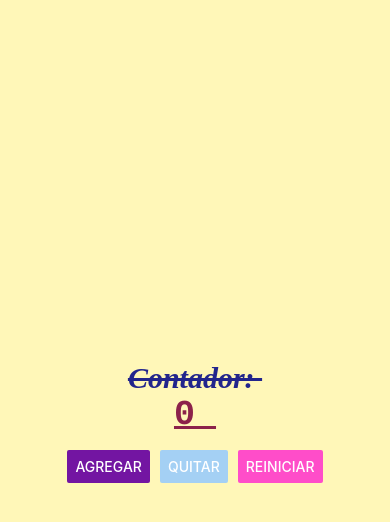
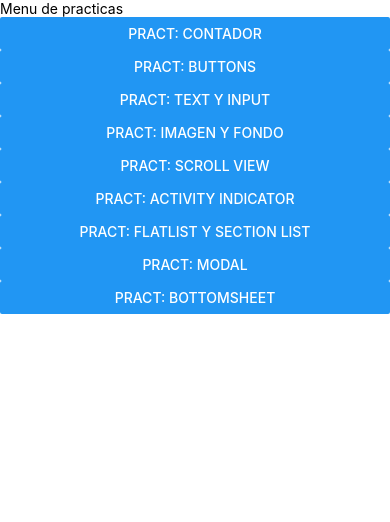
Before and after one commit to Yuliana-code28/PAM213, a React Native app in the folder intro/: screen / in a window 390 px wide. Shown: the top 522 px of the page. Built offline with nearby package versions, Linux system fonts and the light colour scheme.

Commit message:
Se crearon botones con sus respectivas pantallas

```diff
--- a/intro/App.js
+++ b/intro/App.js
@@ -1,8 +1,8 @@
-import ContadorScreen from './screens/ContadorScreen';
-//2.Main:Zona de componentes
+import MenuScreen from './screens/MenuScreen'
+
 export default function App() {
 
   return (
-    <ContadorScreen> </ContadorScreen>
+    <MenuScreen/>
   );
 }
--- /dev/null
+++ b/intro/screens/BotonesScreen.js
@@ -0,0 +1,11 @@
+import { Text, StyleSheet, View } from 'react-native'
+
+export default function BotonesScreen () {
+
+    return (
+      <View>
+        <Text> Proximamente por chema y su equipo (^^) </Text>
+      </View>
+    )
+
+}
--- /dev/null
+++ b/intro/screens/Bottomsheet.js
@@ -0,0 +1,11 @@
+import { Text, StyleSheet, View } from 'react-native'
+
+export default function Bottomsheet () {
+
+    return (
+      <View>
+        <Text>Proximamente por Ruben Alejandro y su equipo </Text>
+      </View>
+    )
+
+}
--- /dev/null
+++ b/intro/screens/FlatlistScreen.js
@@ -0,0 +1,11 @@
+import { Text, StyleSheet, View } from 'react-native'
+
+export default function FlatlistScreen () {
+
+    return (
+      <View>
+        <Text>Proximamente por Alejandro y su equipo </Text>
+      </View>
+    )
+
+}
--- /dev/null
+++ b/intro/screens/ImagenScreen.js
@@ -0,0 +1,11 @@
+import { Text, StyleSheet, View } from 'react-native'
+
+export default function ImagenScreen () {
+
+    return (
+      <View>
+        <Text>Proximamente por Guillermo y su equipo </Text>
+      </View>
+    )
+
+}
--- /dev/null
+++ b/intro/screens/Indicator.js
@@ -0,0 +1,11 @@
+import { Text, StyleSheet, View } from 'react-native'
+
+export default function Indicator () {
+
+    return (
+      <View>
+        <Text>Proximamente por Oscar y su equipo </Text>
+      </View>
+    )
+
+}
--- /dev/null
+++ b/intro/screens/InputScreen.js
@@ -0,0 +1,11 @@
+import { Text, StyleSheet, View } from 'react-native'
+
+export default function InputScreen () {
+
+    return (
+      <View>
+        <Text>Proximamente por Fernando y su equipo </Text>
+      </View>
+    )
+
+}
--- /dev/null
+++ b/intro/screens/MenuScreen.js
@@ -0,0 +1,55 @@
+import { Text, StyleSheet, View, Button } from 'react-native'
+import React, { useState } from 'react'
+import ContadorScreen from './ContadorScreen'
+import BotonesScreen from './BotonesScreen'
+import InputScreen from './InputScreen'
+import ImagenScreen from './ImagenScreen'
+import ScrollScreen from './ScrollScreen'
+import Indicator from './Indicator'
+import FlatlistScreen from './FlatlistScreen'
+import Modal from './Modal'
+import Bottomsheet from './Bottomsheet'
+
+export default function MenuScreen (){
+
+    const[ screen, setScreen ]= useState( 'menu');
+
+    switch(screen){
+        case 'contador':
+            return <ContadorScreen/>;
+        case 'botones':
+            return <BotonesScreen/>;
+        case 'input':
+            return <InputScreen/>;
+        case 'imagen':
+            return <ImagenScreen/>;
+        case 'scroll':
+            return <ScrollScreen/>;
+        case 'indicator':
+            return <Indicator/>;
+        case 'flatlist':
+            return <FlatlistScreen/>;
+        case 'modal':
+            return <Modal/>;
+        case 'bottomsheet':
+            return <Bottomsheet/>;
+        case 'menu':
+            default:
+                return (
+                    <View>
+                         <Text>Menu de practicas </Text>
+                         <Button title='Pract: Contador' onPress={()=> setScreen('contador')}/>
+                         <Button title='Pract: Buttons' onPress={()=> setScreen('botones')}/>
+                         <Button title='Pract: Text y input' onPress={()=> setScreen('input')}/>
+                        <Button title='Pract: Imagen y fondo' onPress={()=> setScreen('imagen')} />
+                        <Button title='Pract: Scroll View' onPress={()=> setScreen('scroll')} />
+                        <Button title='Pract: Activity Indicator' onPress={()=> setScreen('indicator')} />
+                        <Button title='Pract: Flatlist y Section List' onPress={()=> setScreen('flatlist')} />
+                        <Button title='Pract: Modal' onPress={()=> setScreen('modal')} />
+                        <Button title='Pract: Bottomsheet' onPress={()=> setScreen('bottomsheet')} />
+
+                    </View>
+                );
+    }
+
+}
--- /dev/null
+++ b/intro/screens/Modal.js
@@ -0,0 +1,11 @@
+import { Text, StyleSheet, View } from 'react-native'
+
+export default function Modal () {
+
+    return (
+      <View>
+        <Text>Proximamente por Jesus y su equipo </Text>
+      </View>
+    )
+
+}
--- /dev/null
+++ b/intro/screens/ScrollScreen.js
@@ -0,0 +1,11 @@
+import { Text, StyleSheet, View } from 'react-native'
+
+export default function ScrollScreen () {
+
+    return (
+      <View>
+        <Text>Proximamente por Barbara y su equipo </Text>
+      </View>
+    )
+
+}
```
